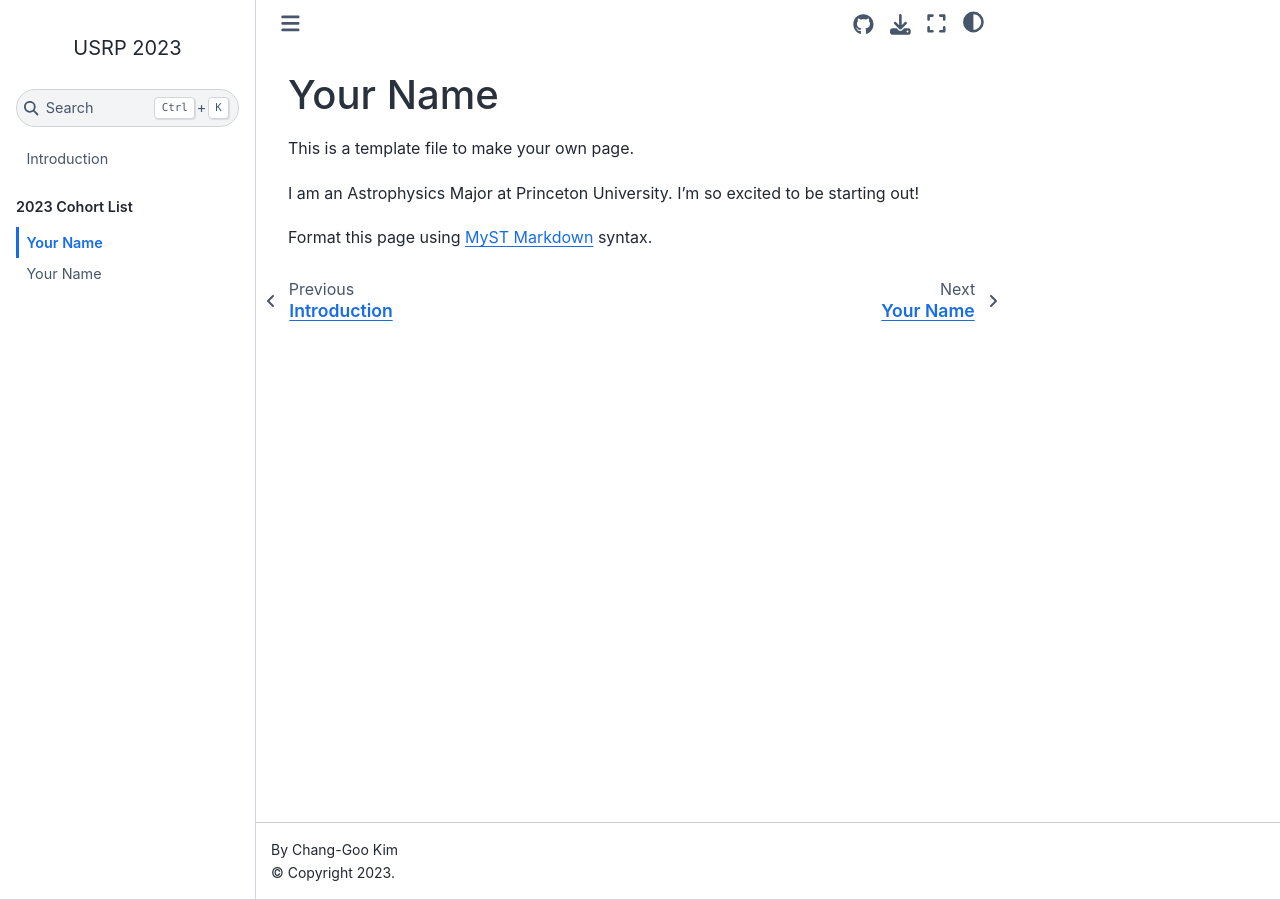
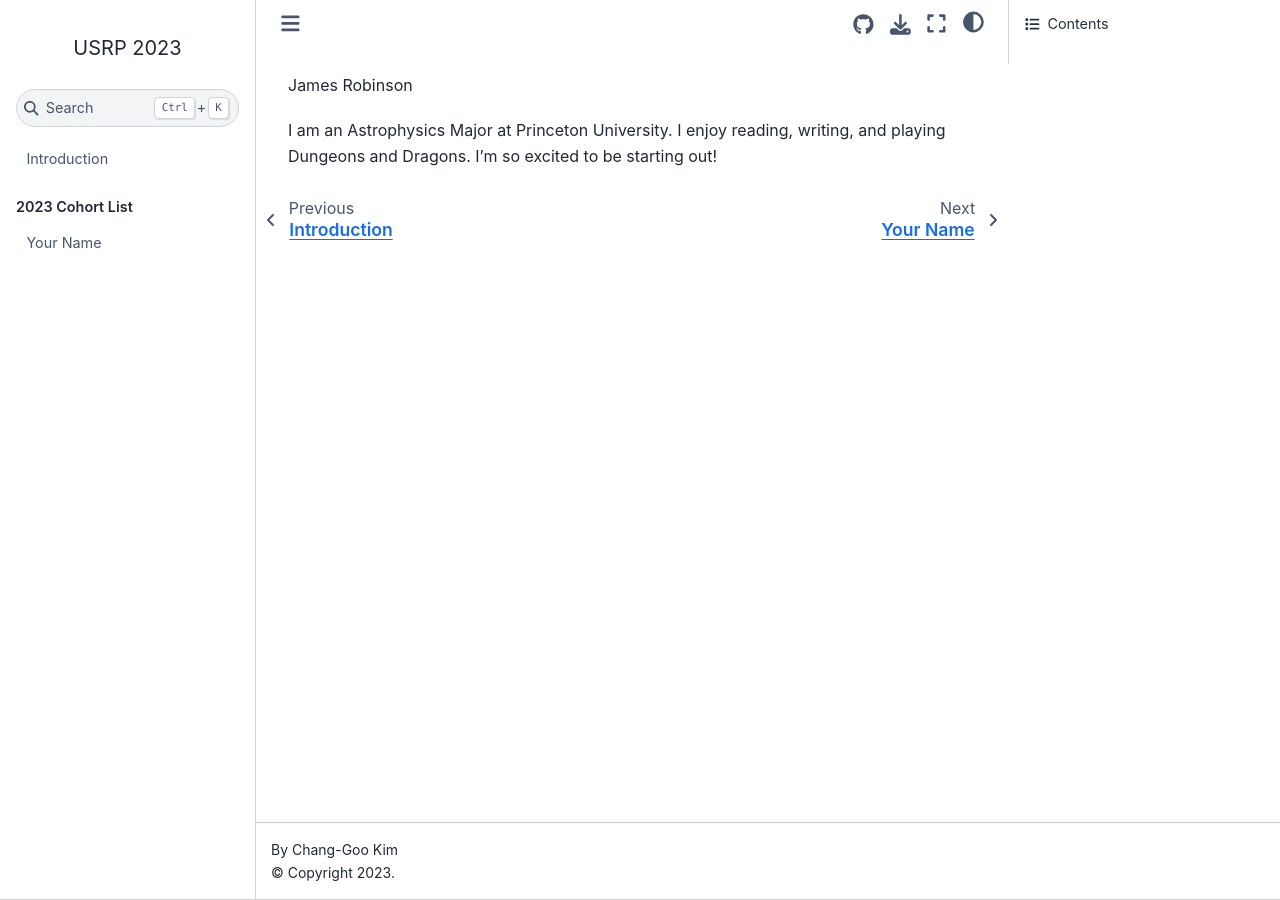
Before and after one commit to changgoo/usrp-introduction, a Jupyter Book: the page built from docs/students/James_Robinson.md, in a window 1280 px wide. Built offline with Jupyter Book 1.0.4 settings and Sphinx 7.4.7 and the Sphinx Book theme 1.1.4, drawn with Linux system fonts in a browser that asks for light colours.

Commit message:
Changed my bio... again

```diff
--- a/docs/students/James_Robinson.md
+++ b/docs/students/James_Robinson.md
@@ -1,7 +1,3 @@
-# Your Name
+James Robinson
 
-This is a template file to make your own page.
-
-I am an Astrophysics Major at Princeton University. I'm so excited to be starting out!
-
-Format this page using [MyST Markdown](https://jupyterbook.org/en/stable/content/index.html) syntax.
+I am an Astrophysics Major at Princeton University. I enjoy reading, writing, and playing Dungeons and Dragons. I'm so excited to be starting out!
```
